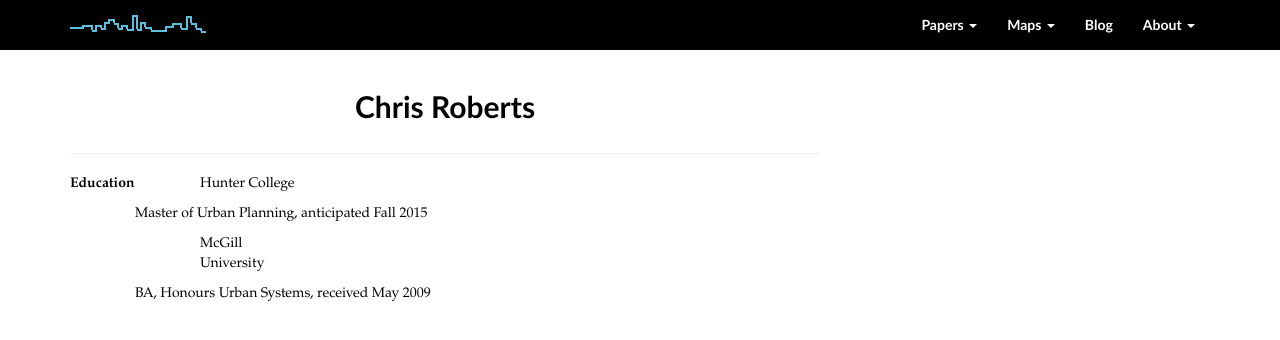
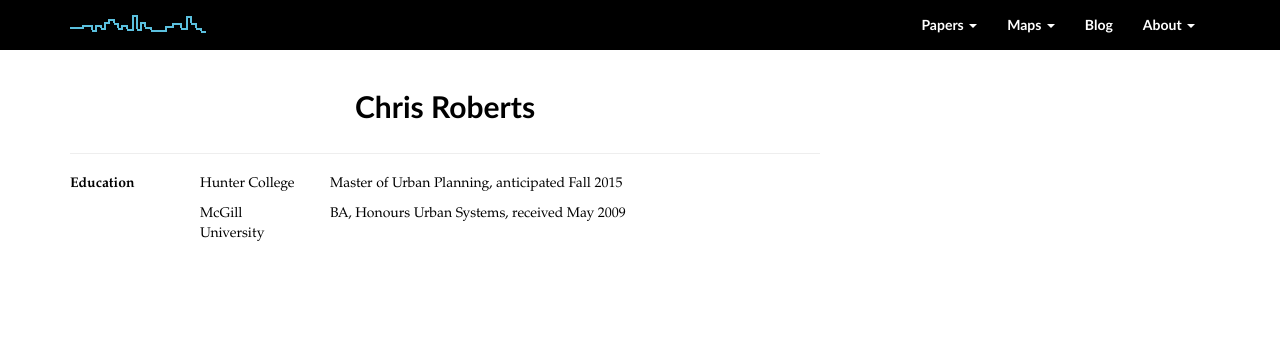
Before and after one commit to chrisrobertsnyc/chrisrobertsnyc.github.io, a Jekyll site: the page built from about/cv.html, in a window 1280 px wide. Shown: the top 340 px of the page. Built offline with Jekyll 4.4.1, drawn with Linux system fonts in a browser that asks for light colours; nearby versions of some CDN libraries.

Commit message:
Update cv.html

```diff
--- a/about/cv.html
+++ b/about/cv.html
@@ -13,7 +13,7 @@
 	<div class="col-md-2">
 		<p>Hunter College</p>
 	</div>
-	<div class="col-md-8 col-xs-offset-1">
+	<div class="col-md-8">
 		<p>Master of Urban Planning, anticipated Fall 2015</p>
 	</div>
 </div>
@@ -21,7 +21,7 @@
 	<div class="col-md-2 col-md-offset-2">
 		<p>McGill University</p>
 	</div>
-	<div class="col-md-8  col-xs-offset-1">
+	<div class="col-md-8">
 		<p>BA, Honours Urban Systems, received May 2009</p>
 	</div>
 </div>
```
